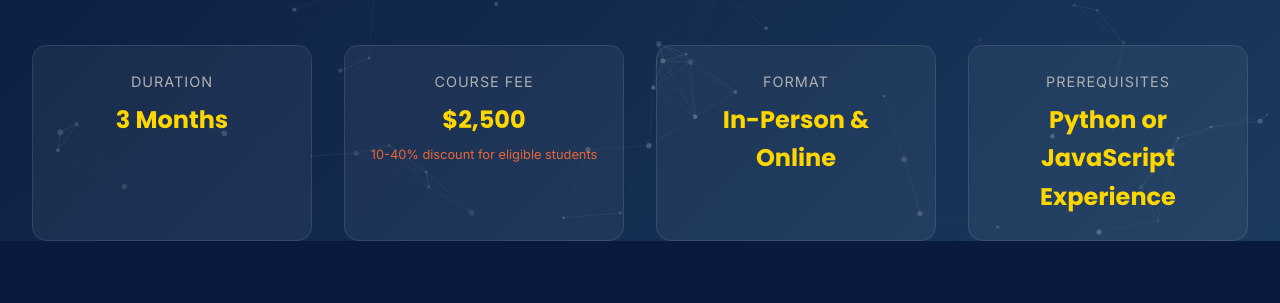
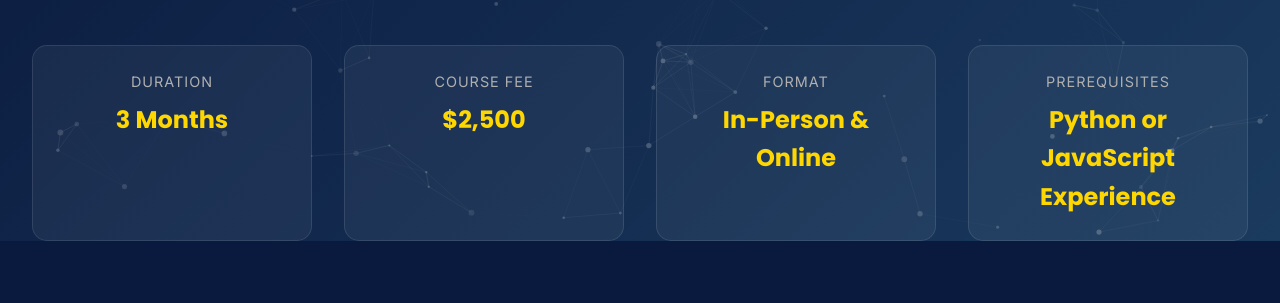
Before and after one commit to Ajmaljalal/apex-tech-academy, a plain HTML site: page gen-ai-engineer-details.html in a window 1280 px wide. Shown: the part 315-618 px from the top of the page. Drawn offline with Linux system fonts and the light colour scheme.

Commit message:
Remove discount note for eligible students from the course fee section in the Gen AI Engineer details page to streamline information presentation.

```diff
--- a/gen-ai-engineer-details.html
+++ b/gen-ai-engineer-details.html
@@ -93,7 +93,6 @@
           <div class="info-item">
             <span class="info-label">Course Fee</span>
             <span class="info-value">$2,500</span>
-            <span class="discount-note">10-40% discount for eligible students</span>
           </div>
           <div class="info-item">
             <span class="info-label">Format</span>
```
